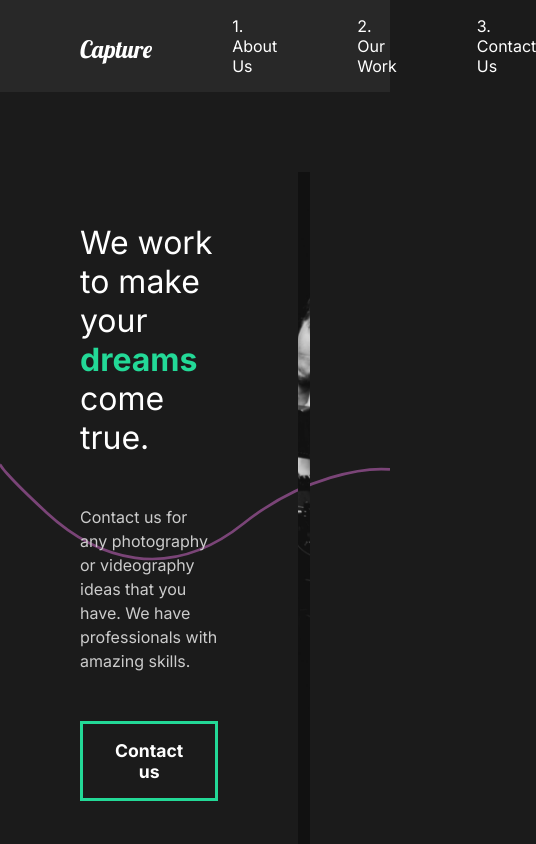
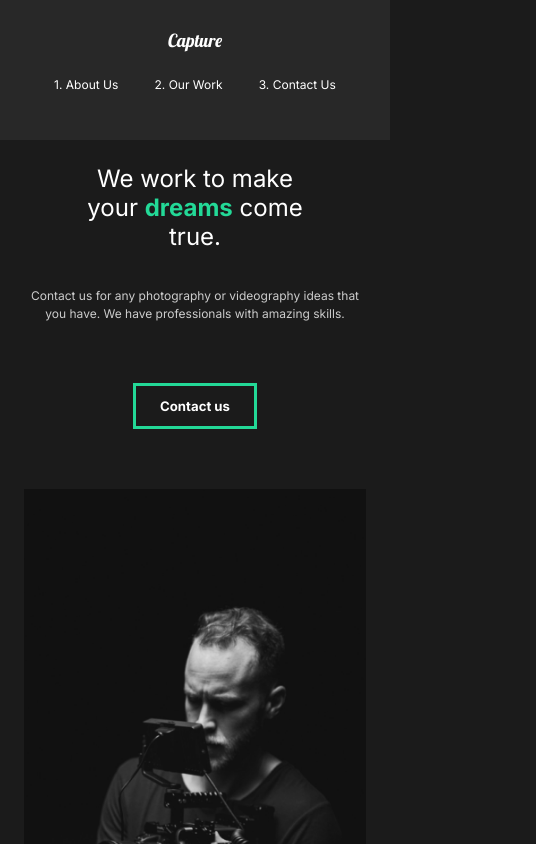
Before and after one commit to enesimona/capture, a React (Create React App) app: page / in a window 390 px wide. Shown: the top 844 px of the page, 536 px wide, since content can reach past the window. Built offline with nearby package versions, Linux system fonts and the light colour scheme.

Commit message:
23. mobile friendly

```diff
--- a/src/components/GlobalStyle.js
+++ b/src/components/GlobalStyle.js
@@ -6,6 +6,13 @@
     margin:0;
     padding:0;
     box-sizing:border-box;
+}
+
+html{
+    @media(max-width:1700px){
+        font-size:75%;
+    }
+
 }
 
 body{
--- a/src/components/Nav.js
+++ b/src/components/Nav.js
@@ -54,6 +54,22 @@
     padding-left: 5rem;
     position: relative;
   }
+  @media (max-width: 1000px) {
+    flex-direction: column;
+    padding: 2rem 1rem;
+    #logo {
+      display: inline-block;
+      margin: 0rem;
+    }
+    ul {
+      padding: 2rem;
+      justify-content: space-around;
+      width: 100%;
+      li {
+        padding: 0;
+      }
+    }
+  }
 `;
 
 export default Nav;
--- a/src/components/ServicesSection.js
+++ b/src/components/ServicesSection.js
@@ -68,6 +68,10 @@
 const Cards = styled.div`
   display: flex;
   flex-wrap: wrap;
+
+  @media (max-width: 1000px) {
+    justify-content: center;
+  }
 `;
 
 const Card = styled.div`
--- a/src/pages/ContactUs.js
+++ b/src/pages/ContactUs.js
@@ -46,11 +46,19 @@
   padding: 5rem 5rem;
   color: #353535;
   min-height: 90vh;
+  @media (max-width: 1000px) {
+    margin-top: 5rem;
+    padding: 2rem;
+    font-size: 1rem;
+  }
 `;
 
 const Title = styled.div`
   margin-bottom: 4rem;
   color: black;
+  @media (max-width: 1000px) {
+    margin-top: 5rem;
+  }
 `;
 
 const Hide = styled.div`
--- a/src/pages/MovieDetail.js
+++ b/src/pages/MovieDetail.js
@@ -4,6 +4,7 @@
 import { MovieState } from "../movieState";
 import { motion } from "framer-motion";
 import { pageAnimation } from "../animation";
+import ScrollTop from "../components/ScrollTop";
 
 const MovieDetail = () => {
   const history = useHistory();
@@ -43,6 +44,7 @@
           </ImageDisplay>
         </Details>
       )}
+      <ScrollTop></ScrollTop>
     </>
   );
 };
@@ -74,6 +76,10 @@
   margin: 5rem 5rem;
   align-items: center;
   justify-content: space-around;
+  @media (max-width: 1000px) {
+    display: block;
+    margin: 2rem 2rem;
+  }
 `;
 
 //Award Component
--- a/src/pages/OurWork.js
+++ b/src/pages/OurWork.js
@@ -80,6 +80,9 @@
   min-height: 100vh;
   overflow: hidden;
   padding: 5rem 5rem;
+  @media (max-width: 1000px) {
+    padding: 2rem 2rem;
+  }
   h2 {
     padding: 1rem 0rem;
   }
--- a/src/styles.js
+++ b/src/styles.js
@@ -8,6 +8,11 @@
   justify-content: space-between;
   padding: 5rem 5rem;
   color: white;
+  @media (max-width: 1000px) {
+    display: block;
+    padding: 2rem 2rem;
+    text-align: center;
+  }
 `;
 
 export const Description = styled.div`
@@ -16,6 +21,12 @@
   z-index: 2;
   h2 {
     font-weight: lighter;
+  }
+  @media (max-width: 1000px) {
+    padding: 0;
+    button {
+      margin: 2rem 0rem 5rem 0rem;
+    }
   }
 `;
 
```
